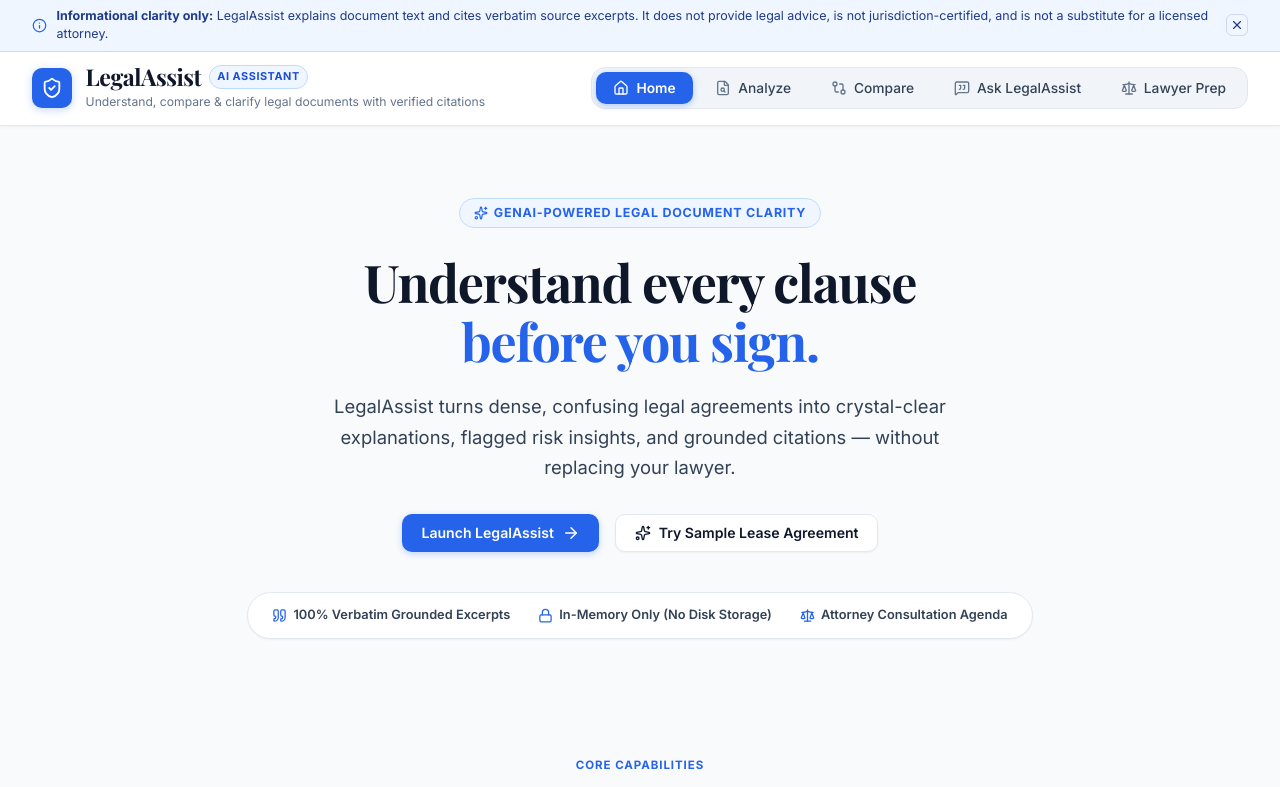
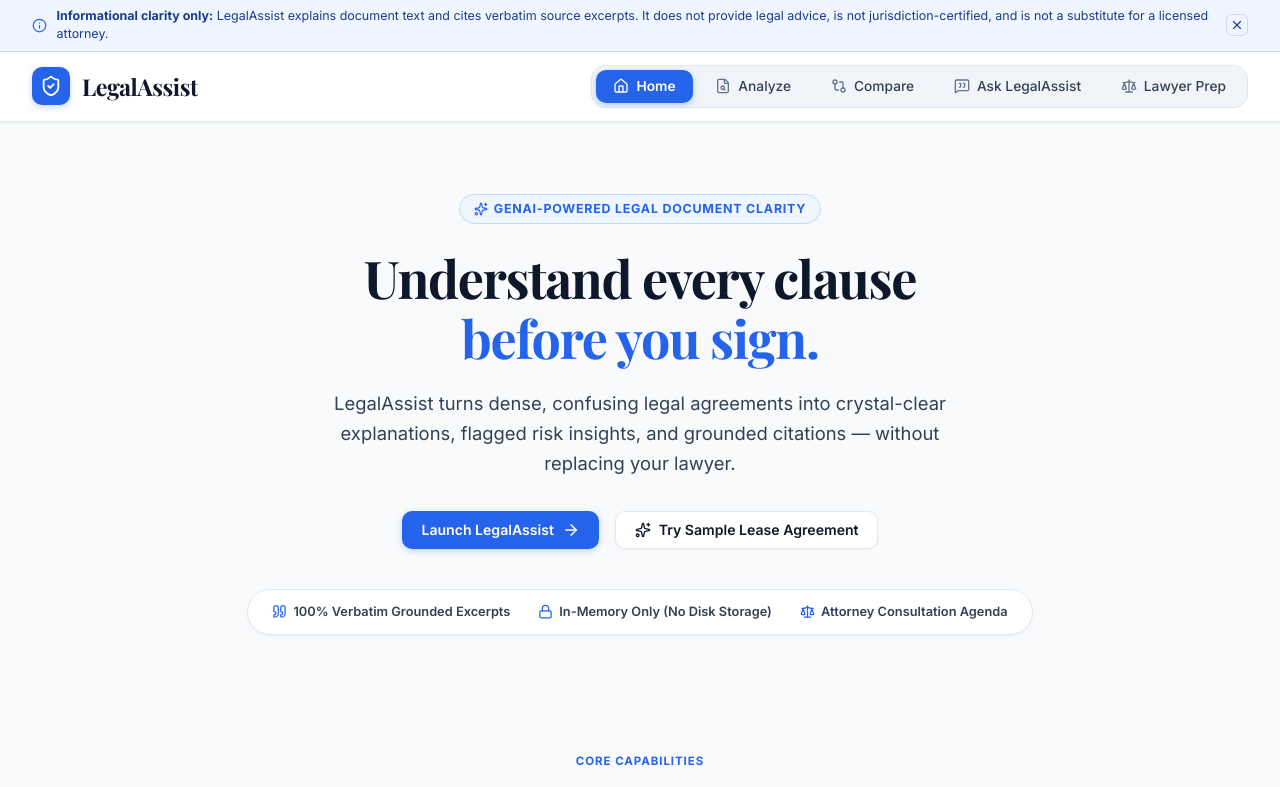
Before and after one commit to siribeesu/Verity, a React (Vite) app in the folder client/: page / in a window 1280 px wide. Shown: the top 787 px of the page. Built offline with nearby package versions, Linux system fonts and the light colour scheme.

Commit message:
style(header): remove tagline and badge from brand header

```diff
--- a/client/src/components/Layout/Header.css
+++ b/client/src/components/Layout/Header.css
@@ -27,7 +27,7 @@
 .header-brand {
   display: flex;
   align-items: center;
-  gap: 0.85rem;
+  gap: 0.75rem;
   flex-shrink: 0;
 }
 
@@ -42,26 +42,15 @@
 }
 
 .brand-icon-wrap {
-  width: 40px;
-  height: 40px;
+  width: 38px;
+  height: 38px;
   border-radius: var(--radius-md);
   background: var(--color-primary);
   display: flex;
   align-items: center;
   justify-content: center;
   color: #ffffff;
-  box-shadow: 0 2px 8px rgba(37, 99, 235, 0.25);
-}
-
-.brand-text-block {
-  display: flex;
-  flex-direction: column;
-}
-
-.brand-title-row {
-  display: flex;
-  align-items: center;
-  gap: 0.5rem;
+  box-shadow: 0 2px 6px rgba(37, 99, 235, 0.25);
 }
 
 .brand-name {
@@ -71,25 +60,6 @@
   color: var(--color-secondary);
   line-height: 1;
   letter-spacing: -0.02em;
-}
-
-.brand-badge {
-  font-size: 0.68rem;
-  font-weight: 700;
-  text-transform: uppercase;
-  letter-spacing: 0.05em;
-  background: var(--color-primary-light);
-  color: var(--color-primary-hover);
-  border: 1px solid var(--color-primary-border);
-  padding: 2px 7px;
-  border-radius: var(--radius-full);
-}
-
-.brand-tagline {
-  font-size: 0.76rem;
-  color: var(--color-text-muted);
-  margin: 3px 0 0 0;
-  font-weight: 400;
 }
 
 .header-right-actions {
@@ -186,7 +156,4 @@
     padding: 0.45rem 0.6rem;
     font-size: 0.8rem;
   }
-  .brand-tagline {
-    display: none;
-  }
 }
--- a/client/src/components/Layout/Header.jsx
+++ b/client/src/components/Layout/Header.jsx
@@ -33,13 +33,7 @@
           <div className="brand-icon-wrap">
             <ShieldCheck className="brand-logo-icon" size={22} />
           </div>
-          <div className="brand-text-block">
-            <div className="brand-title-row">
-              <h1 className="brand-name">LegalAssist</h1>
-              <span className="brand-badge">AI Assistant</span>
-            </div>
-            <p className="brand-tagline">Understand, compare & clarify legal documents with verified citations</p>
-          </div>
+          <h1 className="brand-name">LegalAssist</h1>
         </div>
 
         <div className="header-right-actions">
```
